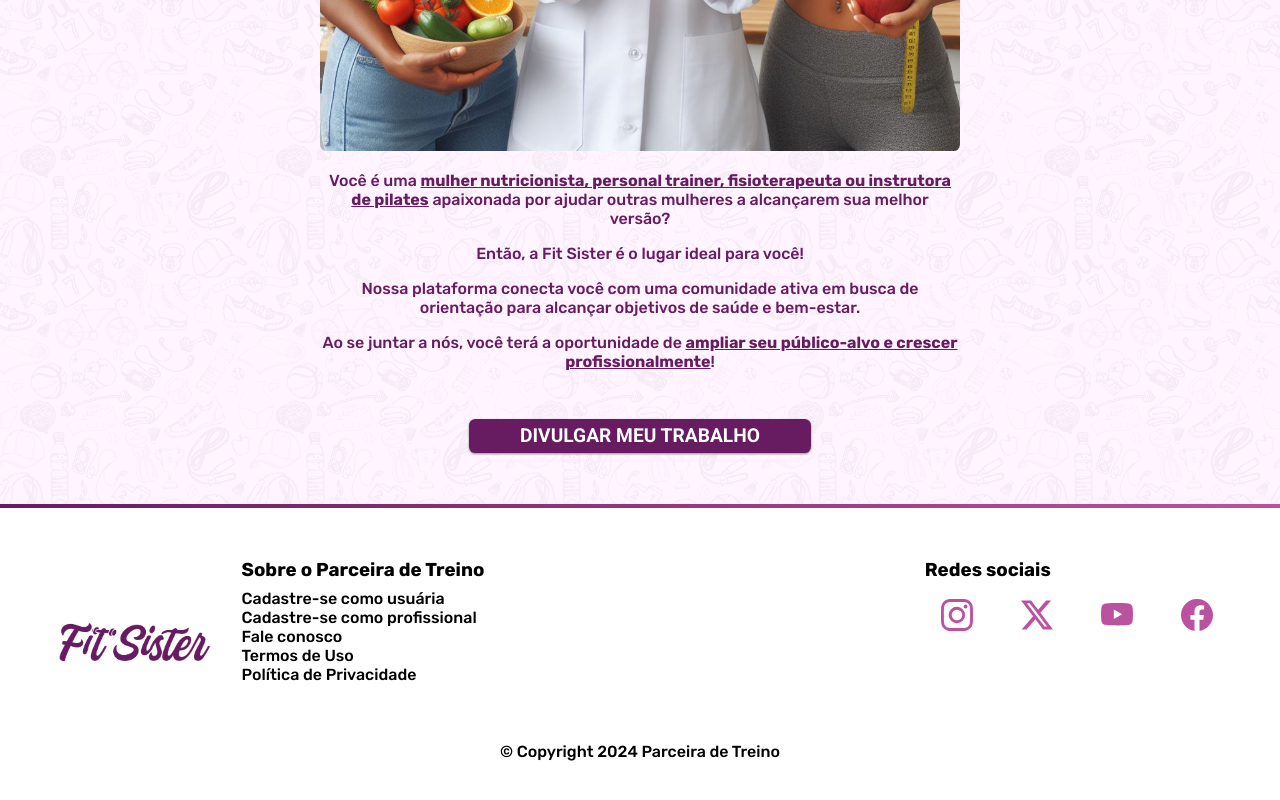
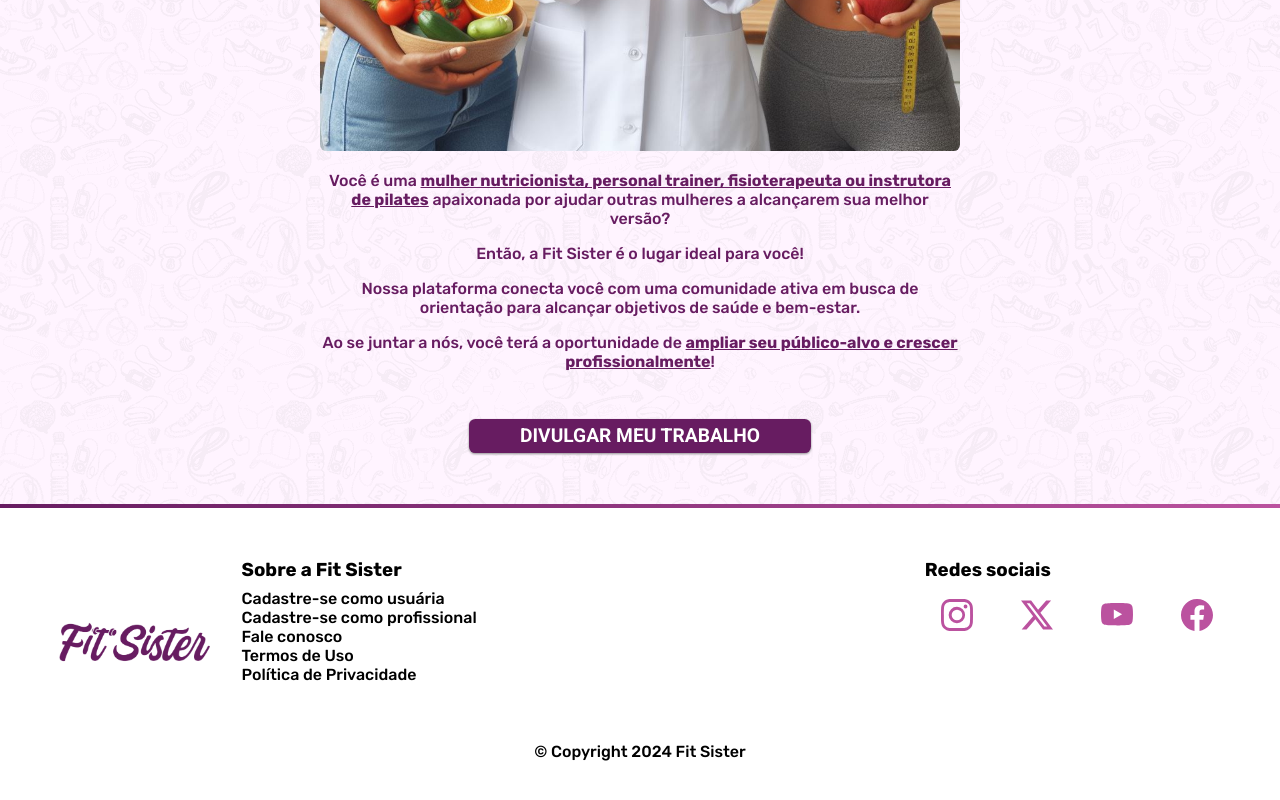
Before and after one commit to gabrielsoarespebr/parceira-de-treino, a React (Vite) app: page / in a window 1280 px wide. Shown: the part 4866-5666 px from the top of the page. Built offline with nearby package versions, Linux system fonts and the light colour scheme.

Commit message:
update - Homepage - Atualizando rodapé com o novo nome Fit Sister

```diff
--- a/src/pages/Homepage/components/Footer/Footer.jsx
+++ b/src/pages/Homepage/components/Footer/Footer.jsx
@@ -7,7 +7,7 @@ export const Footer = () => {
         <div>
           <img src={logo} alt="Logotipo FitSister" />
           <div>
-            <h3>Sobre o Parceira de Treino</h3>
+            <h3>Sobre a Fit Sister</h3>
             <ul className="navegadorRodape">
               <li>
                 <a href="">Cadastre-se como usuária</a>
@@ -89,7 +89,7 @@ export const Footer = () => {
           </ul>
         </div>
       </div>
-      <p>© Copyright 2024 Parceira de Treino</p>
+      <p>© Copyright 2024 Fit Sister</p>
     </section>
   );
 };
```
